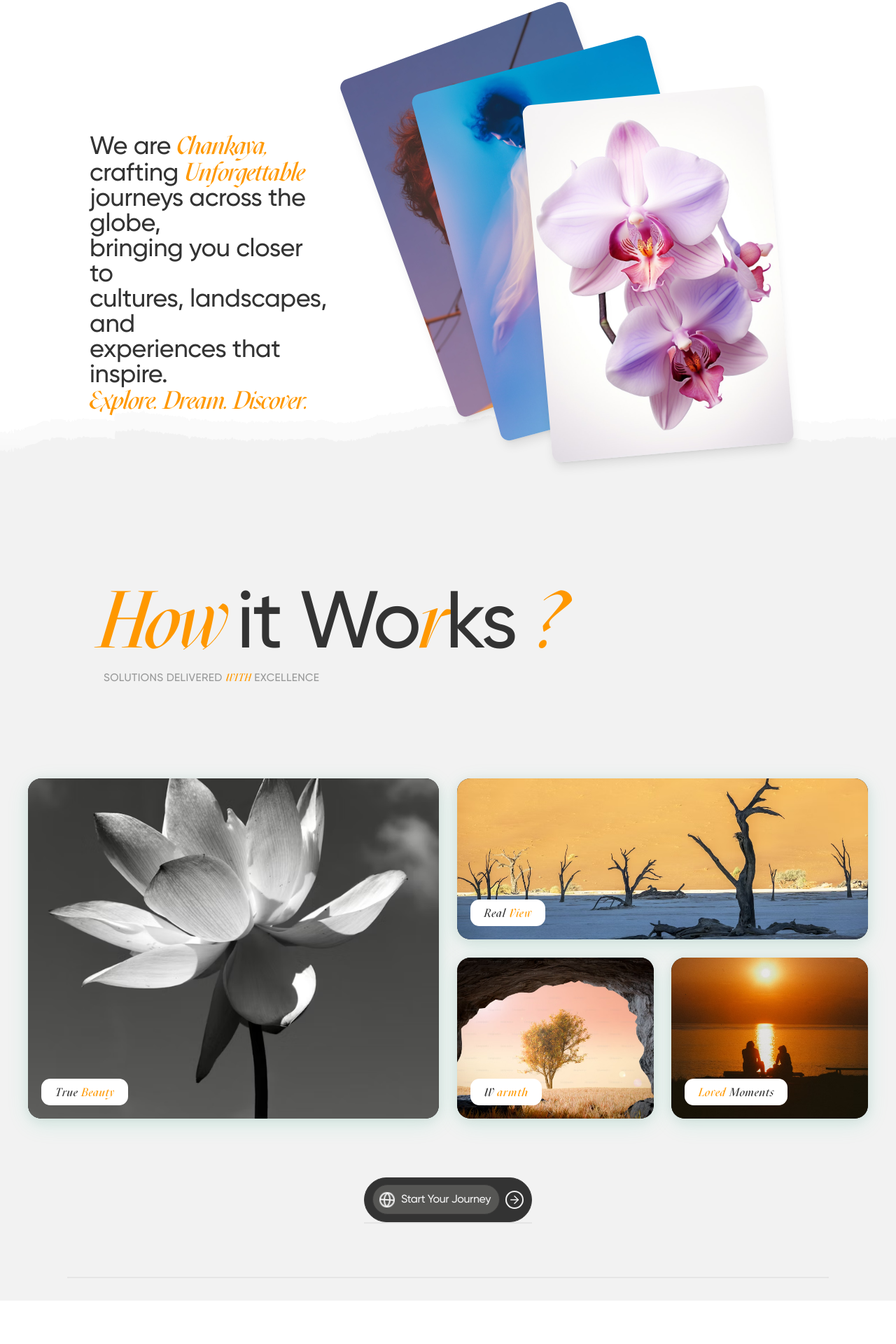
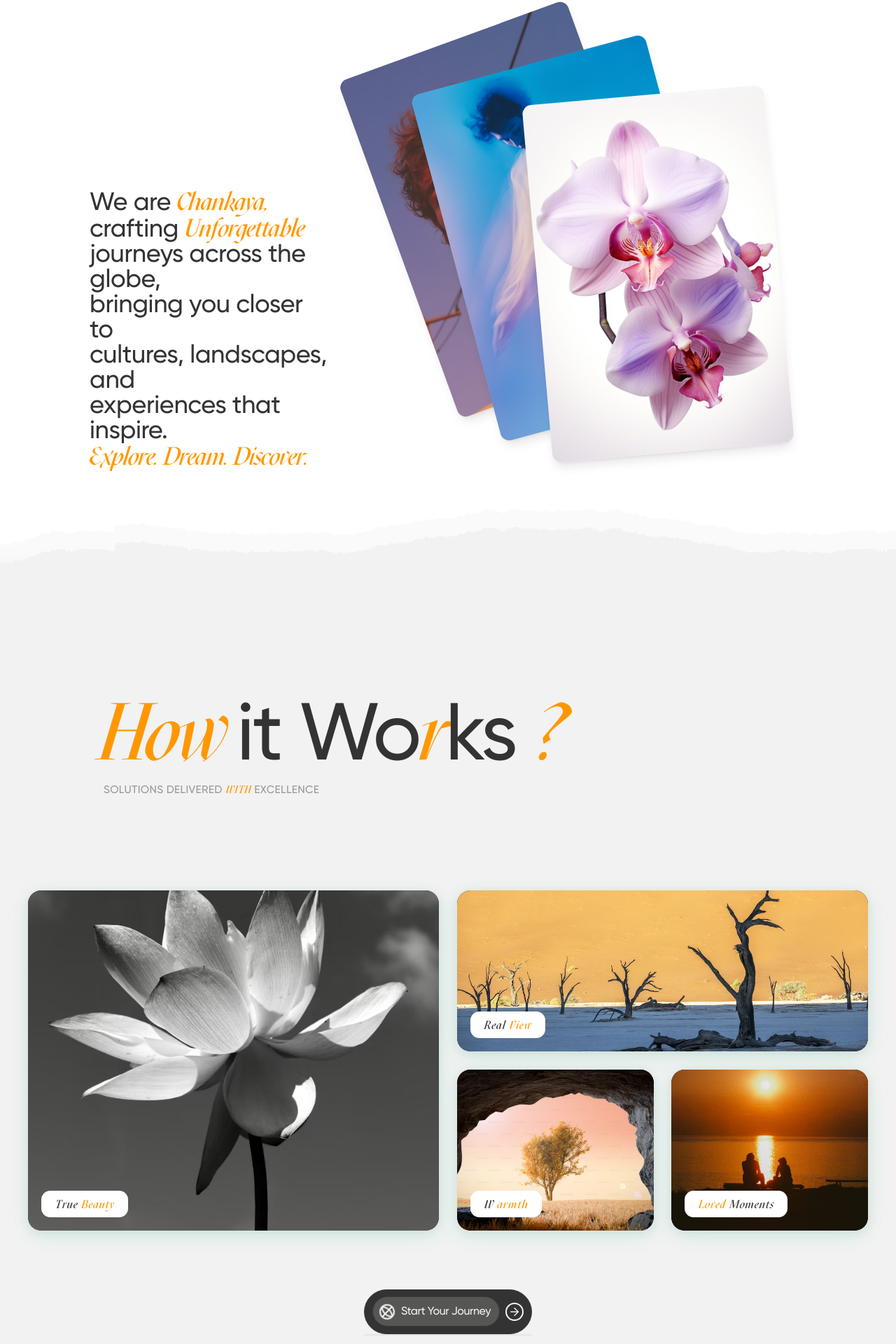
Before and after one commit to Shansh0324/Chankaya, a Next.js app: page / in a window 1280 px wide. Shown: the part 783-2703 px from the top of the page at 70% size. Before the commit the page ends 2641 px from the top, so only its background shows below. Built offline with nearby package versions, Linux system fonts and the light colour scheme.

Commit message:
git updated fixed code

```diff
--- a/src/app/globals.css
+++ b/src/app/globals.css
@@ -462,33 +462,62 @@ body {
     0 6px 24px 0 rgba(255, 255, 255, 0.12);
 }
 
-/* Popup responsiveness - moved after bento grid rules */
+/* Enhanced Popup responsiveness for better mobile experience */
 @media (max-width: 767px) {
-  .popup-content {
-    margin: 1rem;
-    padding: 1.5rem;
-    max-width: calc(100vw - 2rem);
+  .popup-overlay {
+    padding: 0.5rem;
   }
 
-  .popup-content h2 {
-    font-size: 2rem;
-  }
-
-  .popup-content .space-y-6 {
-    font-size: 1rem;
-  }
-}
-
-@media (max-width: 480px) {
   .popup-content {
     margin: 0.5rem;
-    padding: 1rem;
+    padding: 1.5rem;
+    max-width: calc(100vw - 1rem);
+    max-height: 95vh;
     border-radius: 1.5rem;
   }
 
   .popup-content h2 {
     font-size: 1.75rem;
-    margin-bottom: 1rem;
+    line-height: 1.2;
+  }
+
+  .popup-content .space-y-4 {
+    font-size: 0.9rem;
+    line-height: 1.5;
+  }
+
+  .close-button {
+    width: 2.5rem !important;
+    height: 2.5rem !important;
+    top: 0.75rem !important;
+    right: 0.75rem !important;
+  }
+}
+
+@media (max-width: 480px) {
+  .popup-overlay {
+    padding: 0.25rem;
+  }
+
+  .popup-content {
+    margin: 0.25rem;
+    padding: 1rem;
+    border-radius: 1rem;
+    max-height: 98vh;
+  }
+
+  .popup-content h2 {
+    font-size: 1.5rem;
+    margin-bottom: 0.75rem;
+  }
+
+  .popup-content .space-y-4 {
+    font-size: 0.85rem;
+  }
+
+  .close-button {
+    width: 2.25rem !important;
+    height: 2.25rem !important;
   }
 }
 
--- a/src/app/page.tsx
+++ b/src/app/page.tsx
@@ -7,6 +7,7 @@ import AIInputBar from "@/components/AIInputBar";
 import About from "@/components/About";
 import Gallery from "@/components/Gallery";
 import Preloader from "@/components/PreLoader";
+import ChooseUs from "@/components/ChooseUs";
 
 export default function Home() {
   const [isLoading, setIsLoading] = useState(true);
@@ -31,6 +32,7 @@ export default function Home() {
           <AIInputBar />
           <About />
           <Gallery />
+          <ChooseUs />
         </>
       )}
      </>
--- a/src/components/AIInputBar.tsx
+++ b/src/components/AIInputBar.tsx
@@ -90,7 +90,7 @@ const AIInputBar: React.FC<AIInputBarProps> = ({
   const canSend = inputValue.trim().length > 0 || hasUploadedMedia;
 
   return (
-    <div className="w-full max-w-4xl mx-auto p-4">
+    <section className="w-full max-w-4xl mx-auto p-4 py-0 lg:-mt-8">
       <div className="relative">
         {/* Main input container */}
         <div className="flex items-end gap-3 p-3 bg-[#FCFAF8] backdrop-blur-sm rounded-3xl border border-gray-300/50 shadow-lg">
@@ -236,7 +236,7 @@ const AIInputBar: React.FC<AIInputBarProps> = ({
           </div>
         </div>
       )}
-    </div>
+    </section>
   );
 };
 
--- a/src/components/About.tsx
+++ b/src/components/About.tsx
@@ -1,87 +1,3 @@
-// "use client";
-// import React from "react";
-// import ImageCard from "@/Animations/ImageCard";
-
-// const About = () => {
-//   return (
-//     <>
-//       <style jsx>{`
-//         #work::before {
-//           content: "";
-//           bottom: -11vw;
-//           position: absolute;
-//           width: 100%;
-//           height: 150px;
-//           background-image: url(/assets/rip.f6d7c4dd.svg);
-//           background-size: cover;
-//           transform: rotate(-180deg);
-//           z-index: -1;
-//         }
-//       `}</style>
-//       <div className="container lg:mt-90 text-[#333333] tracking-tight relative">
-//         <div
-//           id="imagery"
-//           className="max-w-[80%] mx-auto flex flex-col md:flex-row gap-[6vw] items-center md:items-start"
-//         >
-//           {/* Left Text */}
-//           <div
-//             id="imglef"
-//             className="text-center md:text-left w-full md:w-auto"
-//           >
-//             <h1 className="text-3xl sm:text-4xl leading-none">
-//               We are{" "}
-//               <i className="font-mazius text-[#ff9800]">Chankaya,</i> <br />
-//               crafting{" "}
-//               <span
-//                 style={{ color: "#ff9800", fontFamily: "mazius" }}
-//               >
-//                 Unforgettable
-//               </span>{" "}
-//               <br />
-//               journeys across the globe, <br />
-//               bringing you closer to <br />
-//               cultures, landscapes, and <br />
-//               experiences that inspire. <br />
-//               <span
-//                 style={{ color: "#ff9800", fontFamily: "mazius" }}
-//               >
-//                 Explore. Dream. Discover.
-//               </span>
-//             </h1>
-//           </div>
-
-//           {/* Right Images (hidden on small screens) */}
-//           <div
-//             id="imgrig"
-//             className="relative hidden md:flex items-center justify-center w-[60%] h-[300px] mx-auto"
-//           >
-//             <ImageCard
-//               imageUrl="/assets/img1.jpeg"
-//               transform="translate(-40%,-8%) rotate(-20deg)"
-//               alt="Travel destination image 1"
-//             />
-
-//             <ImageCard
-//               imageUrl="/assets/img2.jpeg"
-//               transform="translate(-15%,0%) rotate(-15deg)"
-//               alt="Travel destination image 2"
-//             />
-
-//             <ImageCard
-//               imageUrl="/assets/img3.jpeg"
-//               transform="translate(20%,10%) rotate(-5deg)"
-//               alt="Travel destination image 3"
-//             />
-//           </div>
-//         </div>
-
-//         <div id="work"></div>
-//       </div>
-//     </>
-//   );
-// };
-
-// export default About;
 "use client";
 import React from "react";
 import ImageCard from "@/Animations/ImageCard";
@@ -147,13 +63,13 @@ const About = () => {
           {/* Left Text */}
           <div
             id="imglef"
-            className="text-center lg:text-left w-full lg:w-auto mt-6 sm:mt-10 lg:mt-0"
+            className="text-center lg:text-left w-full lg:w-auto mt-6 sm:mt-10 lg:mt-0 py-12 lg:py-20"
           >
             <h1 className="text-2xl sm:text-3xl md:text-4xl lg:text-4xl leading-none max-w-[90%] mx-auto lg:mx-0">
               We are <i className="font-mazius text-[#ff9800]">Chankaya,</i>{" "}
               <br />
               crafting{" "}
-              <span style={{ color: "#ff9800", fontFamily: "mazius" }}>
+              <span className="font-mazius text-[#ff9800]">
                 Unforgettable
               </span>{" "}
               <br />
@@ -161,7 +77,7 @@ const About = () => {
               bringing you closer to <br />
               cultures, landscapes, and <br />
               experiences that inspire. <br />
-              <span style={{ color: "#ff9800", fontFamily: "mazius" }}>
+              <span className="font-mazius text-[#ff9800]">
                 Explore. Dream. Discover.
               </span>
             </h1>
--- /dev/null
+++ b/src/components/ChooseUs.tsx
@@ -0,0 +1,16 @@
+"use client";
+import React from "react";
+
+const ChooseUs = () => {
+  return (
+    <section className="relative z-10 py-16 lg:py-24">
+      <div className="container min-h-screen">
+        <div className="">
+          <h2 className="text-4xl font-bold mb-4">Why Choose Us</h2>
+        </div>
+      </div>
+    </section>
+  );
+};
+
+export default ChooseUs;
--- a/src/components/Gallery.tsx
+++ b/src/components/Gallery.tsx
@@ -21,8 +21,8 @@ const Gallery = () => {
 
   return (
     <>
-      <section className="realtive  -z-10 py-[6vw]">
-        <div className="container bg-[#F2F2F2] min-h-screen py-[2.5vw] absolute ">
+      <section className="relative py-[6vw]">
+        <div className="container bg-[#F2F2F2] min-h-screen py-[2.5vw] relative">
           {/* 🔹 Top Left Text Section (unchanged) */}
           <div className="text-top-left px-35 leading-none py-[10vw] ">
             <div className="flex items-center justify-start gap-8 leading-none text-[9vw] tracking-tight text-[#333333]">
--- a/src/components/Hero.tsx
+++ b/src/components/Hero.tsx
@@ -21,7 +21,7 @@ const Hero = () => {
   }, []);
 
   return (
-    <section className="py-10">
+    <section className="py-16 lg:py-20">
       <div className="container leading-none">
         <div className="row ">
           <div className="flex flex-col md:flex-row text-center items-center text-[#333333] gap-4 md:gap-12 max-w-[85%] mx-auto">
--- a/src/components/Navbar.tsx
+++ b/src/components/Navbar.tsx
@@ -6,7 +6,7 @@ const Navbar = () => {
   return (
     <section>
       <div className="container">
-        <nav className="py-10 relative">
+        <nav className="py-6 lg:py-8 relative">
           <div className="flex justify-between items-center max-w-[90%] mx-auto text-[0.8vw] font-semibold text-[#333333] text-transform uppercase tracking-wide leading-4">
             <a
               href="#"
```
Also changed, not shown: src/Animations/BentoPopup.tsx (+9 -9 lines).
